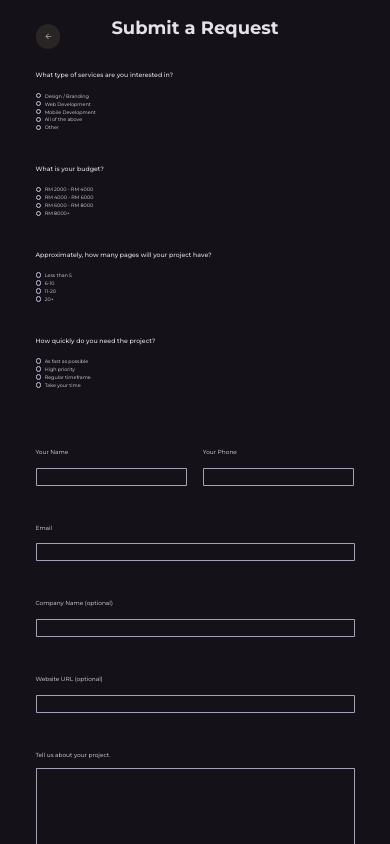
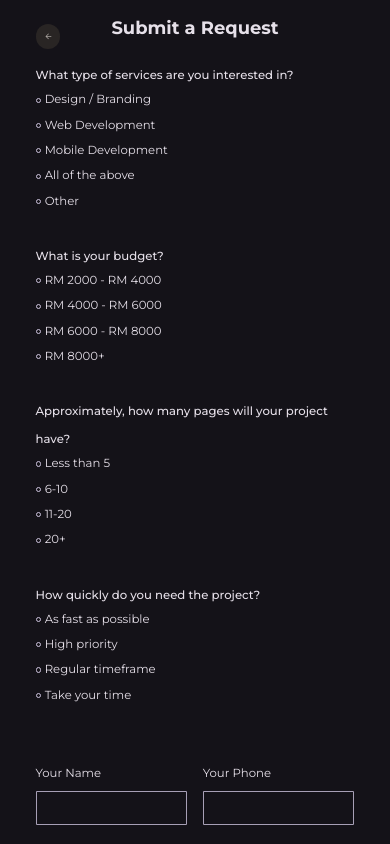
Before and after one commit to ryzncodes/agency-dplus, a Next.js app: page /book in a window 390 px wide. Shown: the top 844 px of the page. Built offline with nearby package versions, Linux system fonts and the light colour scheme.

Commit message:
fix mobile

```diff
--- a/src/widgets/BookForm/index.tsx
+++ b/src/widgets/BookForm/index.tsx
@@ -143,11 +143,17 @@ const Index: FC<Props> = () => {
               key={item.title}
               className={`mb-6 sm:mb-[1.75vw] inline-block w-full sm:w-[calc(50%-1.75vw)] ${item.classes}`}
             >
-              <h4 className="mb-2 sm:mb-[0.2vw] md:mb-[0.5vw] text-lg sm:text-[1.3vw] md:text-[1.6vw] font-medium">{item.title}</h4>
+              <h4 className="mb-2 sm:mb-[0.2vw] md:mb-[0.5vw] text-lg sm:text-[1.3vw] md:text-[3vw] font-medium">{item.title}</h4>
               {item.radioArray.map((radio) => (
-                <div key={radio.value} className="flex items-center space-x-2 sm:space-x-[0.65vw] md:space-x-[1vw] md:space-y-[0.3vw] font-[400]">
+                <div
+                  key={radio.value}
+                  className="flex items-center mb-3 sm:mb-[1vw] md:mb-[2vw] space-x-2 sm:space-x-[0.65vw] md:space-x-[1vw] font-[400]"
+                >
                   <RadioGroupItem value={radio.value} id={radio.name} />
-                  <label htmlFor={radio.name} className="text-base sm:text-[1vw] md:text-[1.25vw] leading-[1.75vw]">
+                  <label
+                    htmlFor={radio.name}
+                    className="text-lg sm:text-[1.1vw] md:text-[3vw] leading-normal"
+                  >
                     {radio.name}
                   </label>
                 </div>
@@ -161,7 +167,7 @@ const Index: FC<Props> = () => {
           <div className="w-full space-y-6 sm:space-y-[2vw] text-base sm:text-[1.1vw]">
             {INPUT_FIELDS.map((item) => (
               <div key={item.label} className={`w-full ${item.classes}`}>
-                <label className="leading-[1.5] mb-2 sm:mb-[0.4vw] text-lg sm:text-[1.2vw] md:text-[1.5vw] inline-block">
+                <label className="leading-[1.5] mb-2 sm:mb-[0.4vw] text-lg sm:text-[1.2vw] md:text-[3vw] inline-block">
                   {item.label}
                 </label>
                 <input
@@ -169,7 +175,7 @@ const Index: FC<Props> = () => {
                   type={item.type || 'text'}
                   name={item.name}
                   id={item.label}
-                  className="h-12 sm:h-[3vw] md:h-[4vw] w-full appearance-none rounded-[0.25vw] border-[0.125vw] border-primary/80 bg-transparent px-4 sm:px-[1vw] py-2 sm:py-[0.8vw]"
+                  className="h-12 sm:h-[3vw] md:h-[4vw] w-full appearance-none rounded-[0.25vw] border-[0.125vw] border-primary/80 bg-transparent px-4 sm:px-[1vw] py-4 sm:py-[1.8vw]"
                 />
                 {errors[item.name] && (
                   <p className="text-red-500 text-sm sm:text-[0.9vw] mt-2 sm:mt-[0.5vw] block">{errors[item.name]}</p>
@@ -177,7 +183,7 @@ const Index: FC<Props> = () => {
               </div>
             ))}
             <div className="w-full">
-              <label className="leading-[1.5] mb-2 sm:mb-[0.4vw] text-lg sm:text-[1.2vw] md:text-[1.5vw] inline-block" htmlFor="message">
+              <label className="leading-[1.5] mb-2 sm:mb-[0.4vw] text-lg sm:text-[1.2vw] md:text-[3vw] inline-block" htmlFor="message">
                 Tell us about your project.
               </label>
               <textarea
@@ -186,7 +192,7 @@ const Index: FC<Props> = () => {
                 onChange={({ target: { name, value } }) => setForm((prev) => ({ ...prev, [name]: value }))}
                 id="message"
                 name="message"
-                className="min-h-[150px] sm:min-h-[10vw] w-full resize-none border-[0.125vw] rounded-[0.125vw] text-base sm:text-[1.2vw] md:text-[1.5vw] border-primary/80 bg-transparent px-4 sm:px-[0.8vw] py-2 sm:py-[0.6vw]"
+                className="min-h-[150px] sm:min-h-[10vw] w-full resize-none border-[0.125vw] rounded-[0.125vw] text-base sm:text-[1.2vw] md:text-[3vw] border-primary/80 bg-transparent px-4 sm:px-[0.8vw] py-2 sm:py-[0.6vw]"
               />
               {errors.message && (
                 <p className="text-red-500 text-sm sm:text-[0.9vw] mt-2 sm:mt-[0.5vw] block">{errors.message}</p>
@@ -197,7 +203,7 @@ const Index: FC<Props> = () => {
           <Button
             title="Submit"
             type="submit"
-            classes="py-4 px-8 sm:py-[1.2vw] sm:px-[5vw] md:py-[1.6vw] md:px-[8vw] text-base sm:text-[1.1vw] md:text-[1.5vw] bg-bg-1/90 hover:bg-bg-1/80"
+            classes="py-4 px-8 sm:py-[1.2vw] sm:px-[5vw] md:py-[1.6vw] md:px-[8vw] text-base sm:text-[1.1vw] md:text-[3vw] bg-bg-1/90 hover:bg-bg-1/80"
             btnClasses="p-1 sm:p-[0.2vw] md:p-[0.25vw] capitalize self-start mt-8 sm:mt-[2.5vw]"
           />
         </div>
```
